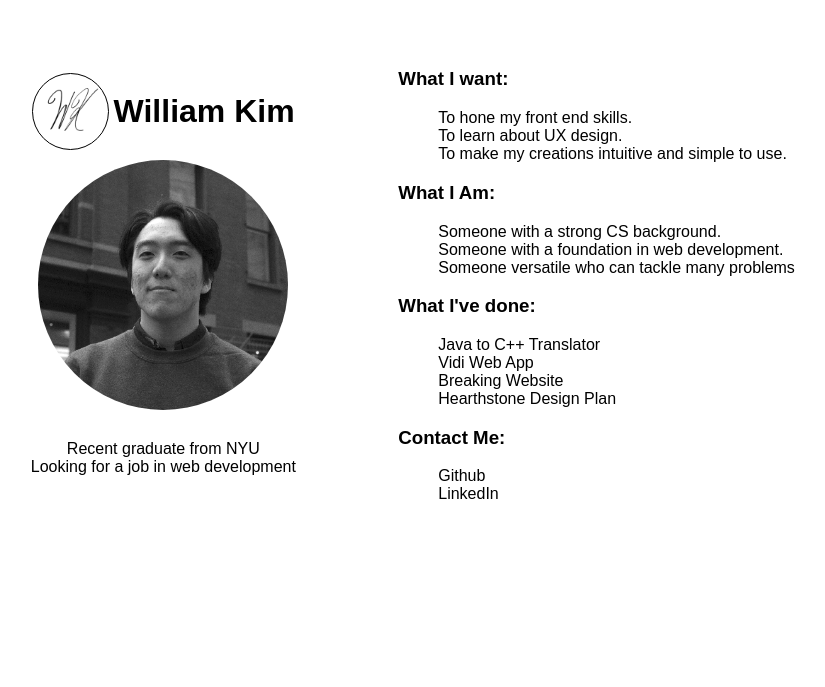
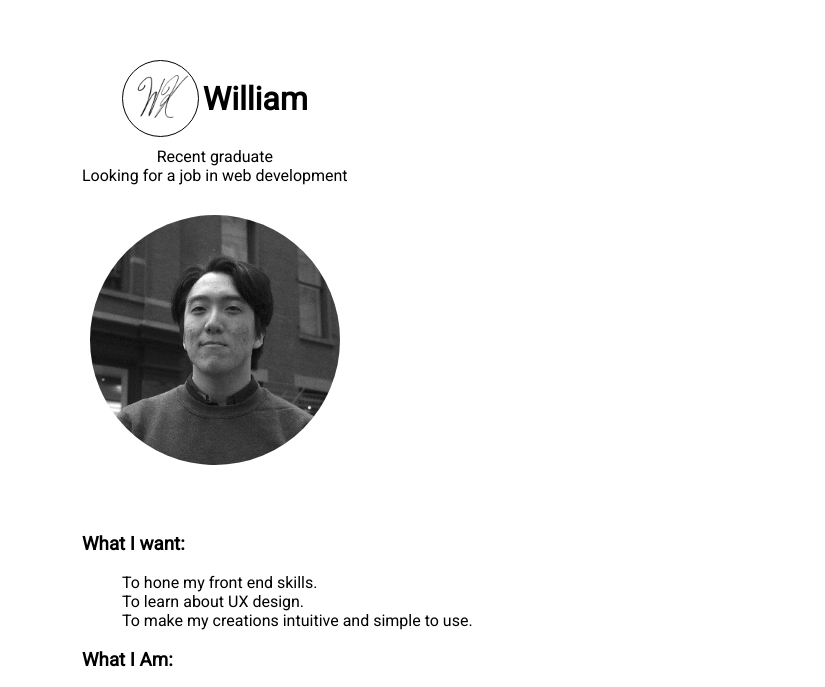
Before and after one commit to grepfruit19/willKim19.github.io, a plain HTML site: page index.html in a window 1280 px wide. Shown: the part 109-796 px from the top of the page, without its empty margins (46-871 px from the left). Drawn offline with Linux system fonts and the light colour scheme.

Commit message:
Formatting is weird

```diff
--- a/index.css
+++ b/index.css
@@ -3,34 +3,30 @@
 body {
   margin: 0;
   padding: 10%;
-  font-family: sans-serif;
+  font-family: 'Roboto', sans-serif;
+}
+
+main {
+  width: 60%;
 }
 
 .col-left {
-  display: block;
-  float: left;
-  position: relative;
+  display: inline-block;
 
   padding-top: 3%;
-  left: -5%;
-  height: 100vh;
-
   text-align: center;
 }
 
 .col-right{
-  display: block;
-  float: left;
-  left: 5%;
-  position: relative;
+  display: inline-block;
   padding-top: 3%;
-  height: 100vh;
 }
 
 #header {
   height: 80px;
   line-height: 80px;
   vertical-align: middle;
+  margin-bottom: 30px;
 }
 
 #header img {
--- a/index.html
+++ b/index.html
@@ -3,6 +3,8 @@
   <head>
     <meta charset="utf-8">
     <meta name="viewport" content="width=device-width, initial-scale=1">
+
+    <link href="https://fonts.googleapis.com/css?family=Roboto" rel="stylesheet">
 
     <link rel="stylesheet" type="text/css" href="index.css">
     <title>William Kim</title>
@@ -13,11 +15,14 @@
     <div class="col-left" id="intro">
       <div id="header">
         <img id="logo" src="./assets/images/logo.png"/>
-        <h1>William Kim</h1>
+        <h1>William</h1>
+      </div>
+      <div>
+        Recent graduate<br/>
+        Looking for a job in web development
       </div>
       <img id="headshot" src="./assets/images/headshot.png"/>
-      Recent graduate from NYU<br/>
-      Looking for a job in web development
+
       </ul>
     </div>
 
```
